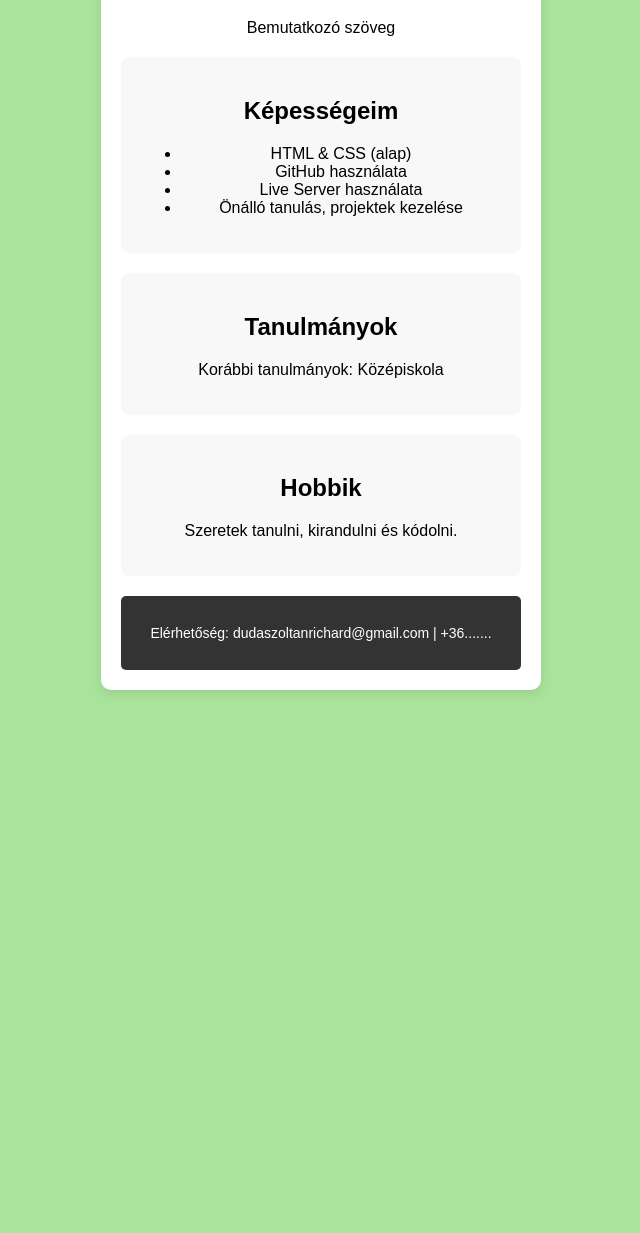
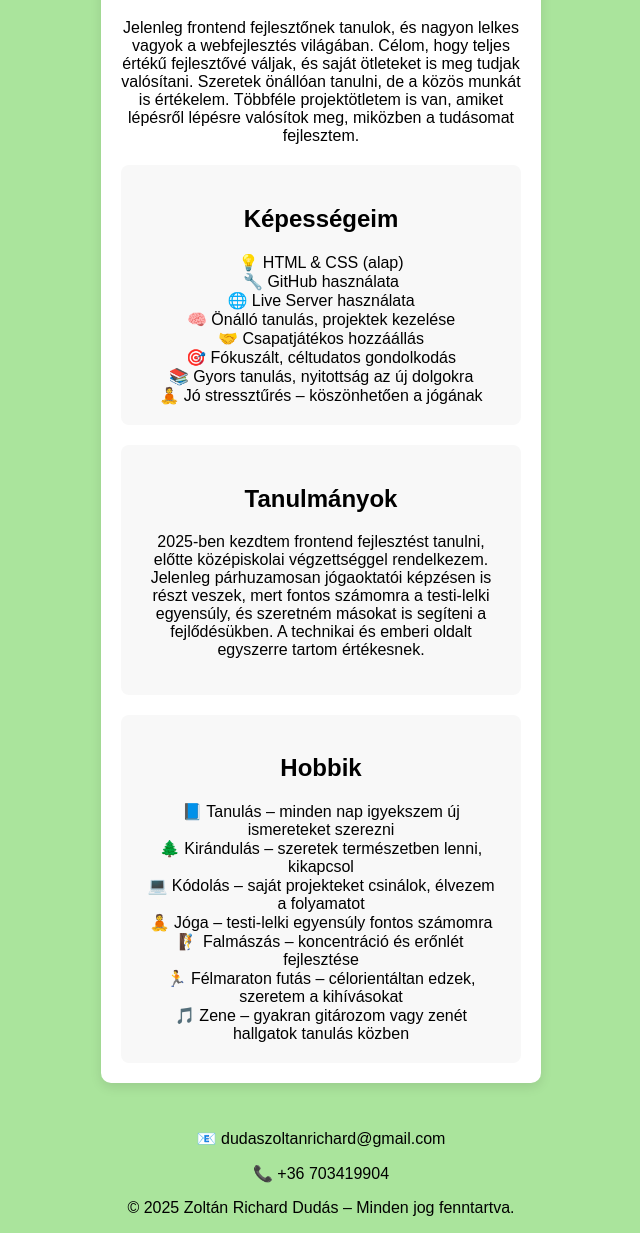
Before and after one commit to Dudee0413/portfoliom, a plain HTML site: page index.html in a window 1280 px wide. Shown: the part 323-1556 px from the top of the page, without its empty margins (319-959 px from the left). Before the commit the page ends 1043 px from the top, so only its background shows below. Drawn offline with Linux system fonts and the light colour scheme.

Commit message:
Update index.html

```diff
--- a/index.html
+++ b/index.html
@@ -24,38 +24,62 @@
     <main>
         <div class="card">
             <!-- Kártyán belüli fejléc – név, kép, bemutatkozás -->
-            <header>
-                <img src="profilkep.jpeg" alt="profilkep" id="profilkep">
-                <h1>Zoltán Richard Dudás</h1>
-                <p>Bemutatkozó szöveg</p>
+            <header class="intro">
+                <div class="intro-row">
+                  <img src="profilkep.jpeg" alt="profilkep" id="profilkep">
+                  <div class="intro-text">
+                    <h1 class="name">Zoltán Richard Dudás</h1>
+                    <p> Jelenleg frontend fejlesztőnek tanulok, és nagyon lelkes vagyok a webfejlesztés világában.
+                        Célom, hogy teljes értékű fejlesztővé váljak, és saját ötleteket is meg tudjak valósítani.
+                        Szeretek önállóan tanulni, de a közös munkát is értékelem.
+                        Többféle projektötletem is van, amiket lépésről lépésre valósítok meg, miközben a tudásomat fejlesztem.</p>
+                  </div>
+                </div>
             </header>
-            <section id="skills" >
+
+
+
+            <section id="skills">
                 <h2>Képességeim</h2>
-                <ul>
-                     <li>HTML & CSS (alap)</li>
-                     <li>GitHub használata</li>
-                     <li>Live Server használata</li>
-                     <li>Önálló tanulás, projektek kezelése</li>
-                </ul>
+
+
+                <div class="skill-item">💡 HTML & CSS (alap)</div>
+                <div class="skill-item">🔧 GitHub használata</div>
+                <div class="skill-item">🌐 Live Server használata</div>
+                <div class="skill-item">🧠 Önálló tanulás, projektek kezelése</div>
+                <div class="skill-item">🤝 Csapatjátékos hozzáállás</div>
+                <div class="skill-item">🎯 Fókuszált, céltudatos gondolkodás</div>
+                <div class="skill-item">📚 Gyors tanulás, nyitottság az új dolgokra</div>
+                <div class="skill-item">🧘 Jó stressztűrés – köszönhetően a jógának</div>
             </section>
+
 
             <section id="education">
                 <h2>Tanulmányok</h2>
-                <p>Korábbi tanulmányok: Középiskola</p>
+                <p>2025-ben kezdtem frontend fejlesztést tanulni, előtte középiskolai végzettséggel rendelkezem.
+                    Jelenleg párhuzamosan jógaoktatói képzésen is részt veszek, mert fontos számomra a testi-lelki egyensúly,
+                    és szeretném másokat is segíteni a fejlődésükben.
+                    A technikai és emberi oldalt egyszerre tartom értékesnek.</p>
             </section>
 
             <section id="hobbies">
                 <h2>Hobbik</h2>
-                <p>Szeretek tanulni, kirandulni és kódolni.</p>
+                <div class="hobby-item">📘 Tanulás – minden nap igyekszem új ismereteket szerezni</div>
+                <div class="hobby-item">🌲 Kirándulás – szeretek természetben lenni, kikapcsol</div>
+                <div class="hobby-item">💻 Kódolás – saját projekteket csinálok, élvezem a folyamatot</div>
+                <div class="hobby-item">🧘 Jóga – testi-lelki egyensúly fontos számomra</div>
+                <div class="hobby-item">🧗 Falmászás – koncentráció és erőnlét fejlesztése</div>
+                <div class="hobby-item">🏃 Félmaraton futás – célorientáltan edzek, szeretem a kihívásokat</div>
+                <div class="hobby-item">🎵 Zene – gyakran gitározom vagy zenét hallgatok tanulás közben</div>
             </section>
 
-            <!-- Kártyán belüli lábléc – elérhetőségek -->
-            <footer>
-            <p>Elérhetőség: dudaszoltanrichard@gmail.com | +36.......</p>
-            </footer>
         </div>
     </main>
 
-
+    <footer id="contact">
+        <p>📧 dudaszoltanrichard@gmail.com</p>
+        <p>📞 +36 703419904</p>
+        <p>© 2025 Zoltán Richard Dudás – Minden jog fenntartva.</p>
+    </footer>
 </body>
 </html>
```
